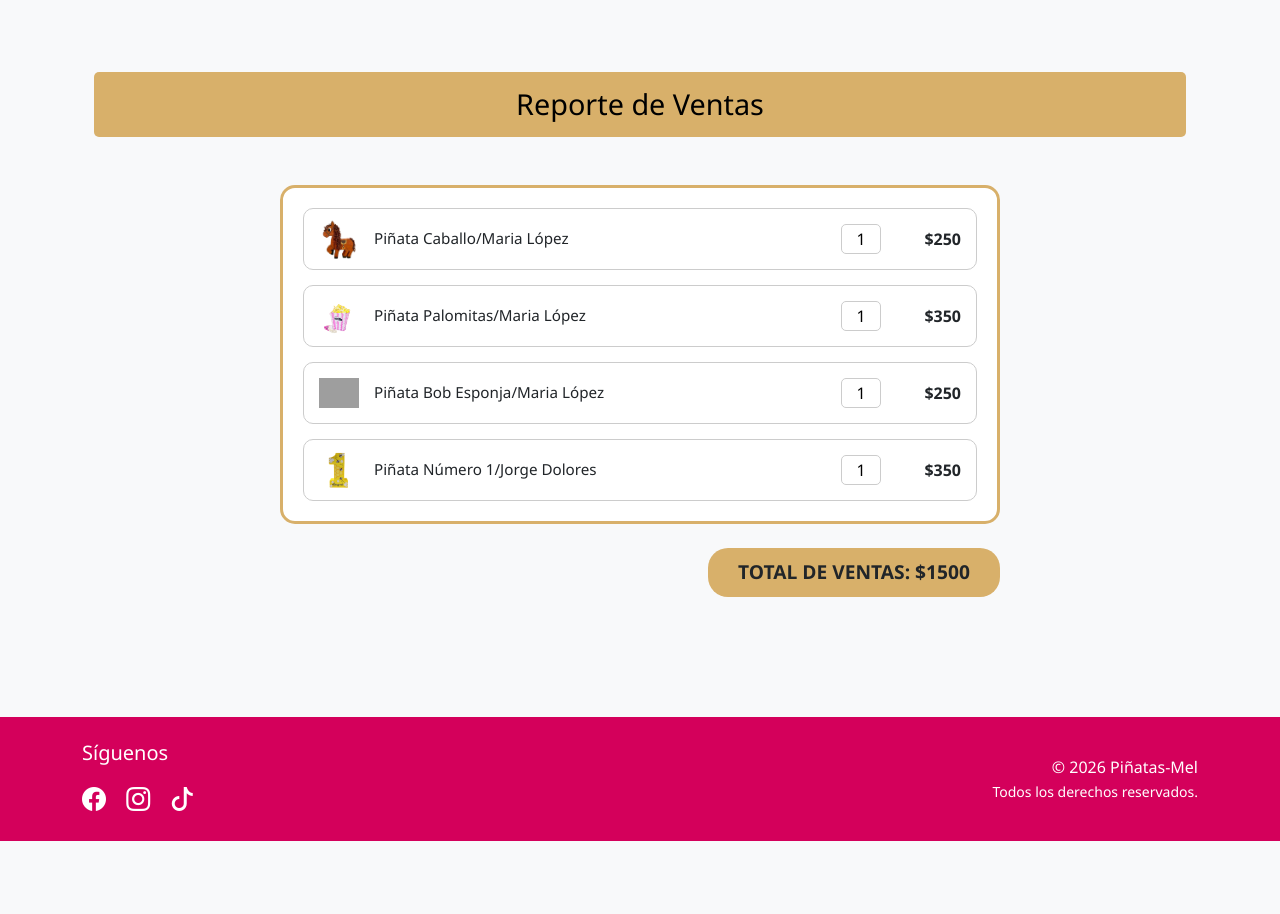
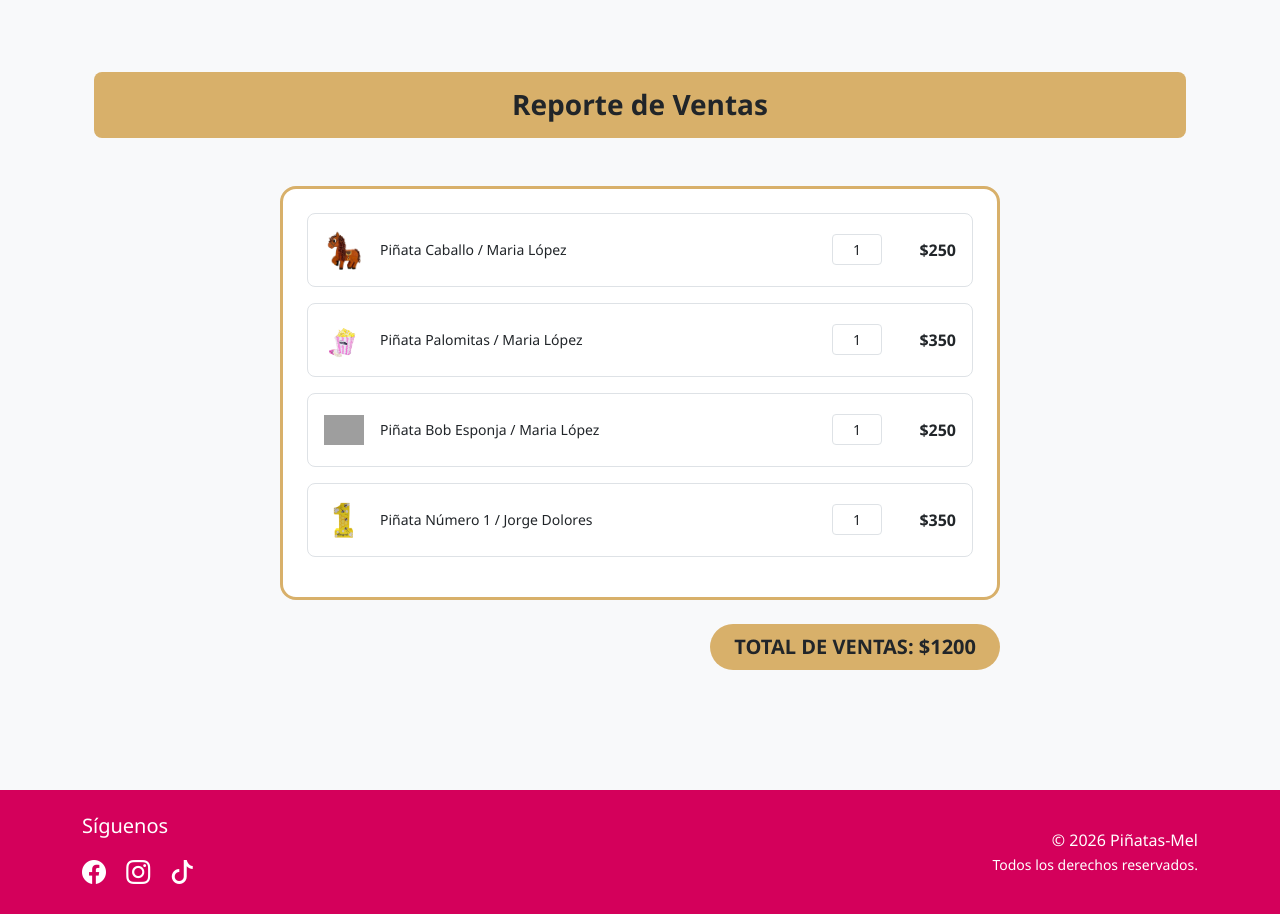
Before and after one commit to Lud72/pinatas-mel, a PHP site: page /paginas/admin/reportes.php in a window 1280 px wide. Shown: the part 63-977 px from the top of the page. Before the commit the page ends 904 px from the top, so only its background shows below. Run offline with PHP 8.4, Linux system fonts and the light colour scheme; grey boxes are pictures that could not be loaded.

Commit message:
F4.1: Migrar reportes y contactos a Bootstrap

```diff
--- a/estilos/reporteestilo.css
+++ /dev/null
@@ -1,81 +0,0 @@
-
-.banner-reporte {
-    background-color: #d8b06a;
-    padding: 15px;
-    border-radius: 5px;
-    color: #000;
-}
-.banner-reporte h2 {
-    margin: 0;
-    font-size: 1.8rem;
-}
-
-
-.caja-lista {
-    border: 3px solid #d8b06a;
-    border-radius: 15px;
-    padding: 20px;
-    background-color: #ffffff;
-}
-
-
-.item-producto {
-    display: flex;
-    justify-content: space-between;
-    align-items: center;
-    border: 1px solid #ccc;
-    border-radius: 10px;
-    padding: 10px 15px;
-    margin-bottom: 15px;
-}
-
-.item-producto:last-child {
-    margin-bottom: 0;
-}
-
-
-.info-producto {
-    display: flex;
-    align-items: center;
-    gap: 15px;
-}
-
-.img-mini {
-    width: 40px;
-    height: 40px;
-    object-fit: contain;
-}
-
-.nombre-producto {
-    font-size: 0.95rem;
-}
-
-.detalles-producto {
-    display: flex;
-    align-items: center;
-    gap: 30px;
-}
-
-.input-cantidad {
-    width: 40px;
-    text-align: center;
-    border: 1px solid #ccc;
-    border-radius: 5px;
-    padding: 2px;
-}
-
-.precio {
-    font-weight: bold;
-    min-width: 50px;
-    text-align: right;
-}
-
-
-.etiqueta-total {
-    background-color: #d8b06a;
-    display: inline-block;
-    padding: 10px 30px;
-    border-radius: 20px;
-    font-weight: bold;
-    font-size: 1.2rem;
-}
--- a/paginas/admin/reportes.php
+++ b/paginas/admin/reportes.php
@@ -1,72 +1,53 @@
 <?php
 include __DIR__ . '/../../plantilla/header-admin.php';
+
+// TODO: reemplazar por consulta SQL cuando exista BD.
+$reportes = [
+    ['img' => 'caballo.png',   'nombre' => 'Piñata Caballo',      'cliente' => 'Maria López',   'cantidad' => 1, 'precio' => 250],
+    ['img' => 'palomitas.png', 'nombre' => 'Piñata Palomitas',    'cliente' => 'Maria López',   'cantidad' => 1, 'precio' => 350],
+    ['img' => 'bob.png',       'nombre' => 'Piñata Bob Esponja',  'cliente' => 'Maria López',   'cantidad' => 1, 'precio' => 250],
+    ['img' => 'numero1.png',   'nombre' => 'Piñata Número 1',     'cliente' => 'Jorge Dolores', 'cantidad' => 1, 'precio' => 350],
+];
+$totalVentas = array_sum(array_map(fn($r) => $r['precio'] * $r['cantidad'], $reportes));
 ?>
-
-<link rel="stylesheet" href="<?= BASE_URL ?>/estilos/reporteestilo.css">
 
 <div class="container my-5">
 
-    <div class="banner-reporte text-center mb-5">
-        <h2>Reporte de Ventas</h2>
+    <div class="text-center mb-5 p-3 rounded-3" style="background-color:#d8b06a;">
+        <h2 class="m-0 fs-3 fw-bold">Reporte de Ventas</h2>
     </div>
 
     <div class="row justify-content-center mb-4">
         <div class="col-md-8">
-            <div class="caja-lista">
-
-                <div class="item-producto">
-                    <div class="info-producto">
-                        <img src="<?= BASE_URL ?>/imagenes/caballo.png" alt="Caballo" class="img-mini">
-                        <span class="nombre-producto">Piñata Caballo/Maria López</span>
+            <div class="card border-0 rounded-4 p-4" style="border: 3px solid #d8b06a !important;">
+                <?php foreach ($reportes as $r): ?>
+                    <div class="d-flex justify-content-between align-items-center border rounded-3 p-3 mb-3">
+                        <div class="d-flex align-items-center gap-3">
+                            <img src="<?= BASE_URL ?>/imagenes/<?= htmlspecialchars($r['img']) ?>"
+                                 alt="<?= htmlspecialchars($r['nombre']) ?>"
+                                 style="width:40px;height:40px;object-fit:contain;">
+                            <span class="small">
+                                <?= htmlspecialchars($r['nombre']) ?> / <?= htmlspecialchars($r['cliente']) ?>
+                            </span>
+                        </div>
+                        <div class="d-flex align-items-center gap-4">
+                            <input type="text" class="form-control form-control-sm text-center"
+                                   value="<?= $r['cantidad'] ?>" readonly style="width:50px;">
+                            <span class="fw-bold" style="min-width:50px;text-align:right;">
+                                $<?= $r['precio'] ?>
+                            </span>
+                        </div>
                     </div>
-                    <div class="detalles-producto">
-                        <input type="text" class="input-cantidad" value="1" readonly>
-                        <span class="precio">$250</span>
-                    </div>
-                </div>
-
-                <div class="item-producto">
-                    <div class="info-producto">
-                        <img src="<?= BASE_URL ?>/imagenes/palomitas.png" alt="Palomitas" class="img-mini">
-                        <span class="nombre-producto">Piñata Palomitas/Maria López</span>
-                    </div>
-                    <div class="detalles-producto">
-                        <input type="text" class="input-cantidad" value="1" readonly>
-                        <span class="precio">$350</span>
-                    </div>
-                </div>
-
-                <div class="item-producto">
-                    <div class="info-producto">
-                        <img src="<?= BASE_URL ?>/imagenes/bob.png" alt="Bob" class="img-mini">
-                        <span class="nombre-producto">Piñata Bob Esponja/Maria López</span>
-                    </div>
-                    <div class="detalles-producto">
-                        <input type="text" class="input-cantidad" value="1" readonly>
-                        <span class="precio">$250</span>
-                    </div>
-                </div>
-
-                <div class="item-producto">
-                    <div class="info-producto">
-                        <img src="<?= BASE_URL ?>/imagenes/numero1.png" alt="Número 1" class="img-mini">
-                        <span class="nombre-producto">Piñata Número 1/Jorge Dolores</span>
-                    </div>
-                    <div class="detalles-producto">
-                        <input type="text" class="input-cantidad" value="1" readonly>
-                        <span class="precio">$350</span>
-                    </div>
-                </div>
-
+                <?php endforeach; ?>
             </div>
         </div>
     </div>
 
     <div class="row justify-content-center">
         <div class="col-md-8 text-end">
-            <div class="etiqueta-total">
-                TOTAL DE VENTAS: <span>$1500</span>
-            </div>
+            <span class="d-inline-block px-4 py-2 rounded-pill fw-bold fs-5" style="background-color:#d8b06a;">
+                TOTAL DE VENTAS: $<?= $totalVentas ?>
+            </span>
         </div>
     </div>
 
```
Also changed, not shown: estilos/contactoestilo.css (deleted, +0 -53 lines), paginas/Usuario/contactos.php (+33 -26 lines).
